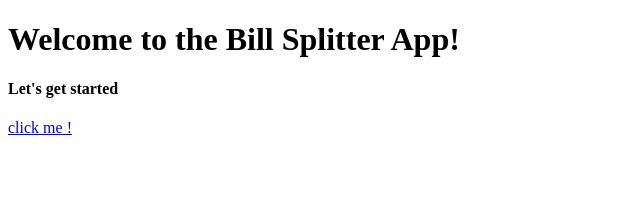
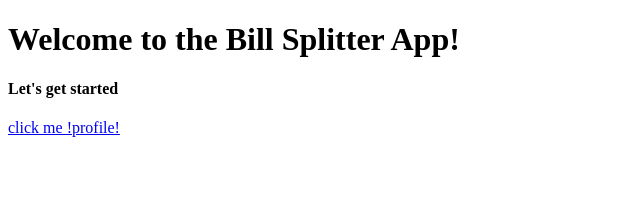
Before and after one commit to GDSCIIITSurat/Bill-Splitter, a React (Create React App) app: page / in a window 1280 px wide. Shown: the top 209 px of the page, without its empty margins (0-640 px from the left). Built offline with nearby package versions, Linux system fonts and the light colour scheme.

Commit message:
link updated

```diff
--- a/src/pages/Landingpage.js
+++ b/src/pages/Landingpage.js
@@ -8,6 +8,9 @@ function Landingpage() {
             <Link to='/login'>
                 click me !
             </Link>
+            <Link to='/profile'>
+                profile!
+            </Link>
         </>
     )
 }
```
